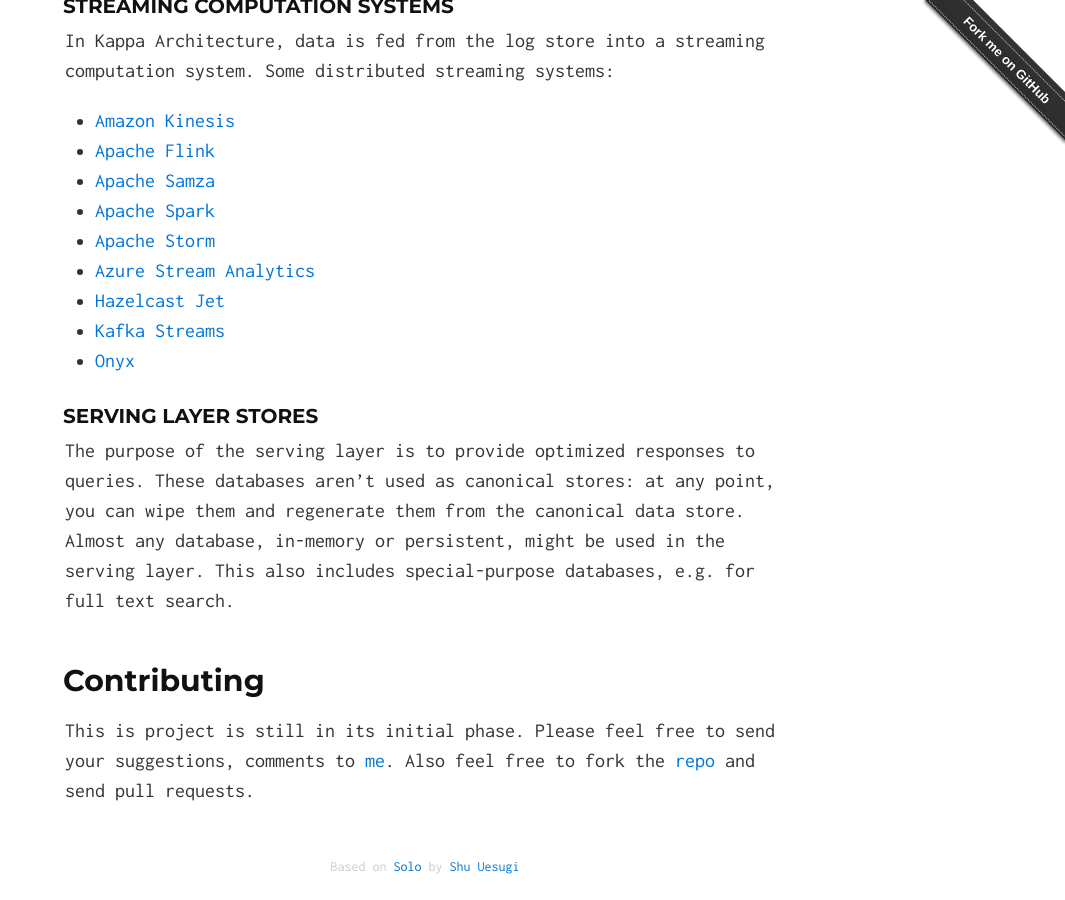
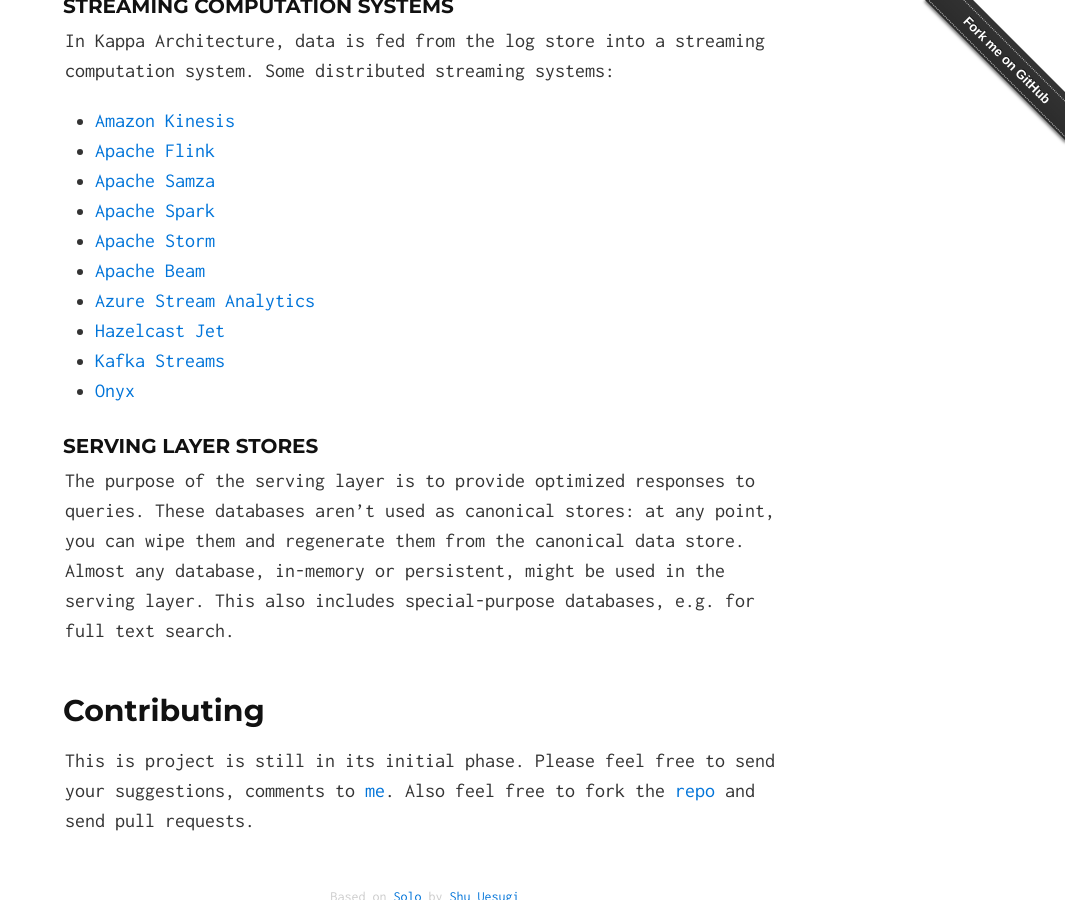
Before and after one commit to milinda/kappa-architecture.com, a Jekyll site: the page built from index.html, in a window 1280 px wide and 900 px high, scrolled down 2378 px. Shown: the whole window, without its empty margins (215-1280 px from the left). Built offline with Jekyll 4.4.1, drawn with Linux system fonts in a browser that asks for light colours.

Commit message:
Add Apache Beam

```diff
--- a/_includes/index.md
+++ b/_includes/index.md
@@ -50,6 +50,7 @@ In Kappa Architecture, data is fed from the log store into a streaming computati
 * [Apache Samza](http://samza.apache.org/)
 * [Apache Spark](http://spark.apache.org/)
 * [Apache Storm](http://storm.apache.org/)
+* [Apache Beam](https://beam.apache.org/)
 * [Azure Stream Analytics](https://azure.microsoft.com/en-us/services/stream-analytics/)
 * [Hazelcast Jet](http://jet.hazelcast.org)
 * [Kafka Streams](http://kafka.apache.org/documentation.html#streams)
```
